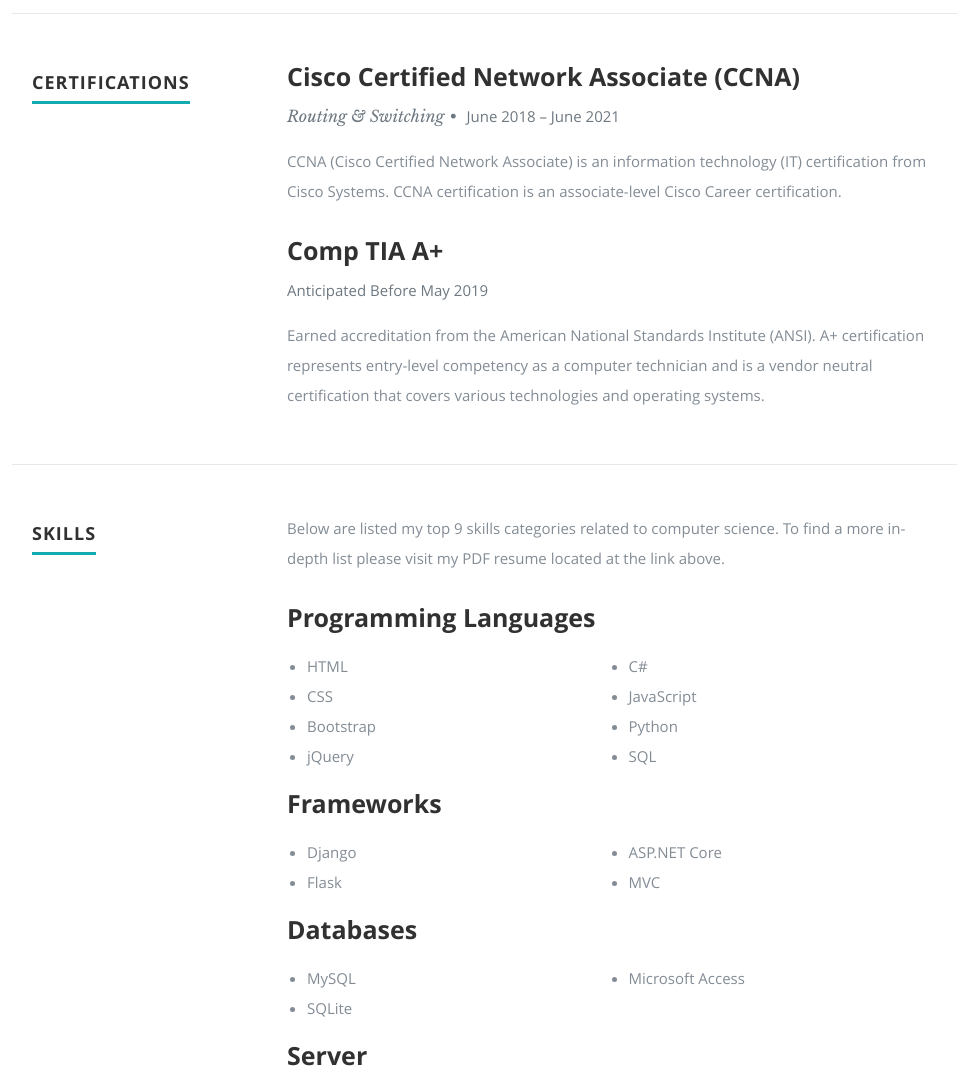
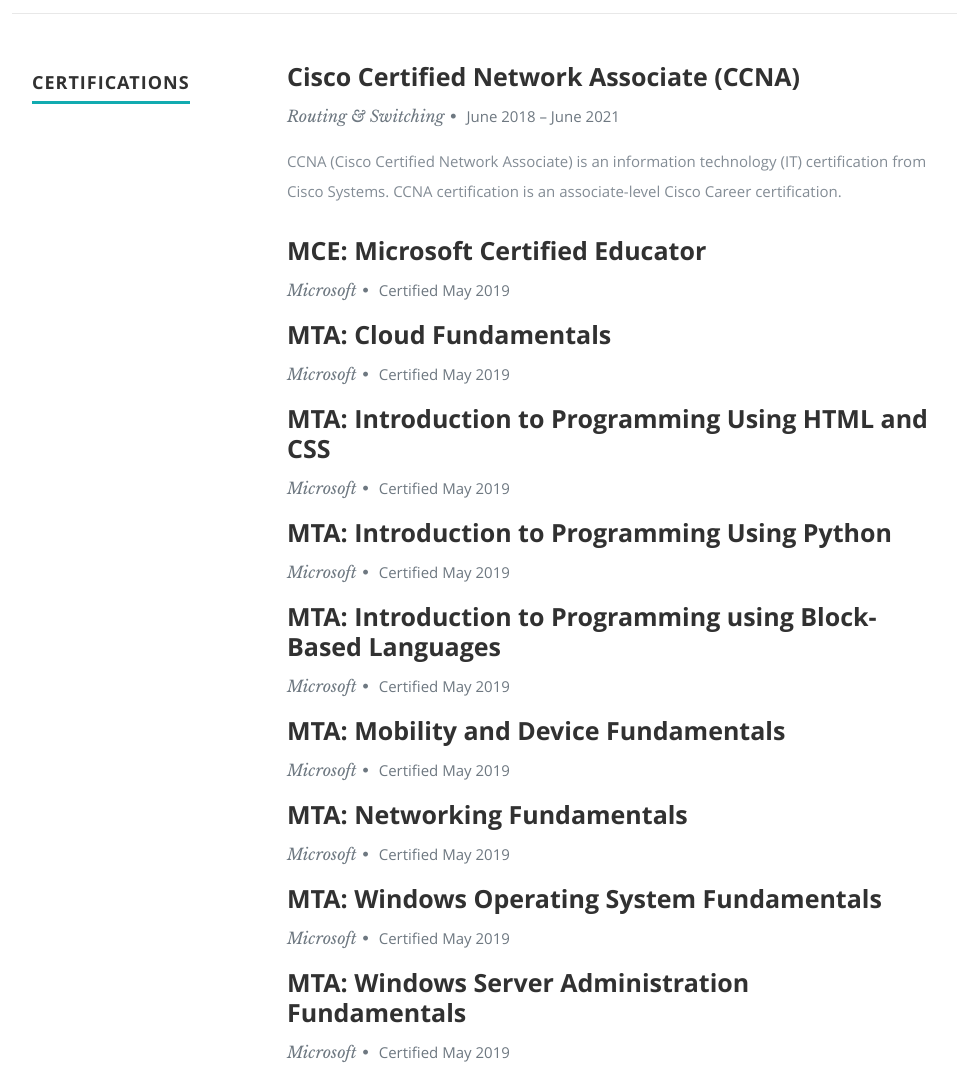
Before and after one commit to andrewixl/andrewresume, a Django app: page / in a window 1280 px wide. Shown: the part 5422-6500 px from the top of the page, without its empty margins (118-1075 px from the left). Run offline with Django 3.2, Linux system fonts and the light colour scheme; some libraries are stand-ins or nearby versions.

Commit message:
Certification Updates

```diff
--- a/apps/main/templates/main/index.html
+++ b/apps/main/templates/main/index.html
@@ -525,8 +525,98 @@
 
                <div class="twelve columns">
 
+                  <h3>MCE: Microsoft Certified Educator</h3>
+                  <p class="info">Microsoft<span>&bull;</span> <em class="date">Certified May 2019</em></p>
+               </div>
+
+            </div> <!-- item end -->
+
+            <div class="row item">
+
+               <div class="twelve columns">
+
+                  <h3>MTA: Cloud Fundamentals</h3>
+                  <p class="info">Microsoft<span>&bull;</span> <em class="date">Certified May 2019</em></p>
+               </div>
+
+            </div> <!-- item end -->
+
+            <div class="row item">
+
+               <div class="twelve columns">
+
+                  <h3>MTA: Introduction to Programming Using HTML and CSS</h3>
+                  <p class="info">Microsoft<span>&bull;</span> <em class="date">Certified May 2019</em></p>
+               </div>
+
+            </div> <!-- item end -->
+
+            <div class="row item">
+
+               <div class="twelve columns">
+
+                  <h3>MTA: Introduction to Programming Using Python</h3>
+                  <p class="info">Microsoft<span>&bull;</span> <em class="date">Certified May 2019</em></p>
+               </div>
+
+            </div> <!-- item end -->
+
+            <div class="row item">
+
+               <div class="twelve columns">
+
+                  <h3>MTA: Introduction to Programming using Block-Based Languages</h3>
+                  <p class="info">Microsoft<span>&bull;</span> <em class="date">Certified May 2019</em></p>
+               </div>
+
+            </div> <!-- item end -->
+
+            <div class="row item">
+
+               <div class="twelve columns">
+
+                  <h3>MTA: Mobility and Device Fundamentals</h3>
+                  <p class="info">Microsoft<span>&bull;</span> <em class="date">Certified May 2019</em></p>
+               </div>
+
+            </div> <!-- item end -->
+
+            <div class="row item">
+
+               <div class="twelve columns">
+
+                  <h3>MTA: Networking Fundamentals</h3>
+                  <p class="info">Microsoft<span>&bull;</span> <em class="date">Certified May 2019</em></p>
+               </div>
+
+            </div> <!-- item end -->
+
+            <div class="row item">
+
+               <div class="twelve columns">
+
+                  <h3>MTA: Windows Operating System Fundamentals</h3>
+                  <p class="info">Microsoft<span>&bull;</span> <em class="date">Certified May 2019</em></p>
+               </div>
+
+            </div> <!-- item end -->
+
+            <div class="row item">
+
+               <div class="twelve columns">
+
+                  <h3>MTA: Windows Server Administration Fundamentals</h3>
+                  <p class="info">Microsoft<span>&bull;</span> <em class="date">Certified May 2019</em></p>
+               </div>
+
+            </div> <!-- item end -->
+
+            <div class="row item">
+
+               <div class="twelve columns">
+
                   <h3>Comp TIA A+</h3>
-                  <p class="info"><em class="date">Anticipated Before May 2019</em></p>
+                  <p class="info"><em class="date">Anticipated Before July 2019</em></p>
 
                   <p>
                     Earned accreditation from the American National Standards Institute (ANSI). A+ certification represents
```
